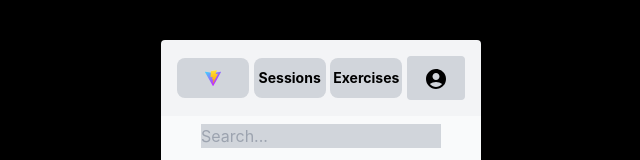
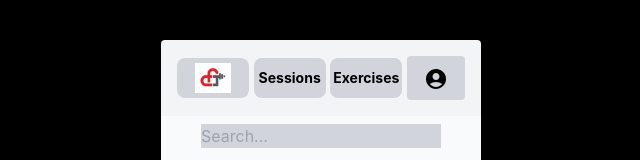
Before and after one commit to JoshuaW13/ConceptFitness, a React (Vite) app in the folder conceptFitness/: page /exerciseLogs in a window 1280 px wide. Shown: the top 160 px of the page, without its empty margins (319-959 px from the left). Built offline with nearby package versions, Linux system fonts and the light colour scheme.

Commit message:
Using concept fitness logo now

```diff
--- a/conceptFitness/src/components/HomeButton.jsx
+++ b/conceptFitness/src/components/HomeButton.jsx
@@ -1,22 +1,28 @@
-import React from 'react'
-import '../App.css'
-import viteLogo from '/vite.svg'
+import React from 'react';
+import '../App.css';
+import viteLogo from "../../public/ConceptFitnessLogo.png";
 import { useNavigate } from 'react-router-dom';
-
 
 function HomeButton() {
   const navigate = useNavigate();
-  const handleClick = ()=>{
-    navigate("/home")
+
+  const handleClick = () => {
+    navigate("/home");
   }
 
   return (
-    <button className="text-black text-lg font-bold w-1/4 bg-gray-300 h-10 flex items-center justify-center hover:bg-gray-200 focus:outline-none"
+    <button
+      className="text-black text-lg font-bold w-1/4 bg-gray-300 h-10 flex items-center justify-center hover:bg-gray-200 focus:outline-none p-1"
       onClick={handleClick}
     >
-        <img src={viteLogo} alt="" className="h-full w-auto" />
+      <img
+        src={viteLogo}
+        alt="Home Logo"
+        className="h-full w-full object-contain"  // Use object-contain to maintain aspect ratio
+        style={{ height: '100% !important', width: '100% !important' }}
+      />
     </button>
-  )
+  );
 }
 
-export default HomeButton
+export default HomeButton;
--- a/conceptFitness/src/index.css
+++ b/conceptFitness/src/index.css
@@ -45,7 +45,6 @@ h1 {
 button {
   border-radius: 8px;
   border: 1px solid transparent;
-  padding: 0.6em 1.2em;
   font-size: 1em;
   font-weight: 500;
   font-family: inherit;
--- a/conceptFitness/src/pages/Login.jsx
+++ b/conceptFitness/src/pages/Login.jsx
@@ -1,5 +1,5 @@
 import React, { useState } from 'react';
-import viteLogo from '/vite.svg'
+import viteLogo from "../../public/ConceptFitnessLogo.png";
 import '../App.css'
 import { useNavigate } from 'react-router-dom';
 
```
